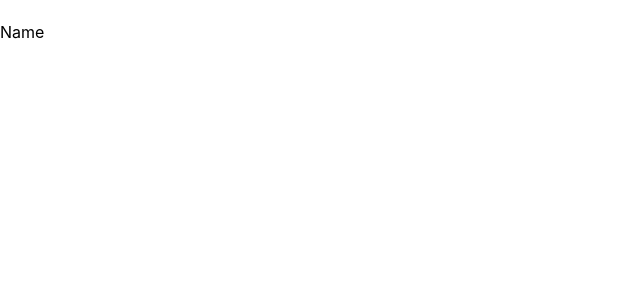
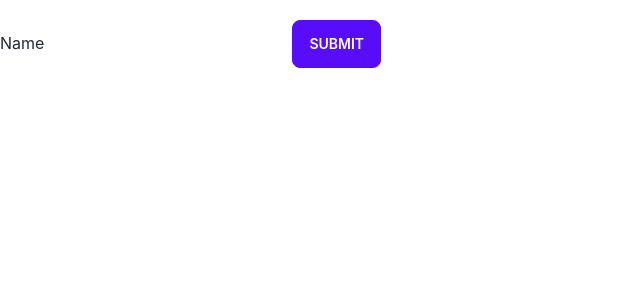
Before and after one commit to kanogithub/React-Project-Practices, a React (Create React App) app in the folder hooks-demo/: page / in a window 1280 px wide. Shown: the top 300 px of the page, without its empty margins (0-640 px from the left). Built offline with nearby package versions, Linux system fonts and the light colour scheme; the HTML template or start-up script is replaced by a standard one.

Commit message:
hooks demo start v.4

```diff
--- a/hooks-demo/package.json
+++ b/hooks-demo/package.json
@@ -6,6 +6,7 @@
     "@testing-library/jest-dom": "^5.16.4",
     "@testing-library/react": "^13.1.1",
     "@testing-library/user-event": "^13.5.0",
+    "daisyui": "^2.14.1",
     "react": "^18.0.0",
     "react-dom": "^18.0.0",
     "react-scripts": "5.0.1",
--- a/hooks-demo/src/components/UseRefExample1.jsx
+++ b/hooks-demo/src/components/UseRefExample1.jsx
@@ -4,7 +4,7 @@ function UseRefExample1() {
 			<form action=''>
 				<label htmlFor='name'>Name</label>
 				<input type='text' id='name' className='form-control-mb-2' />
-				<button className='btn btn-primary'></button>
+				<button className='btn btn-primary'>Submit</button>
 			</form>
 		</div>
 	)
--- a/hooks-demo/src/index.css
+++ b/hooks-demo/src/index.css
@@ -4,7 +4,6 @@
 
 body {
 	margin: 0;
-	padding: 0;
 	font-family: -apple-system, BlinkMacSystemFont, 'Segoe UI', 'Roboto', 'Oxygen', 'Ubuntu',
 		'Cantarell', 'Fira Sans', 'Droid Sans', 'Helvetica Neue', sans-serif;
 	-webkit-font-smoothing: antialiased;
--- a/hooks-demo/tailwind.config.js
+++ b/hooks-demo/tailwind.config.js
@@ -3,5 +3,5 @@ module.exports = {
 	theme: {
 		extend: {},
 	},
-	plugins: [],
+	plugins: [require('daisyui')],
 }
```
Also changed, not shown: 1 other file (tests, documents, lock files or other folders).
